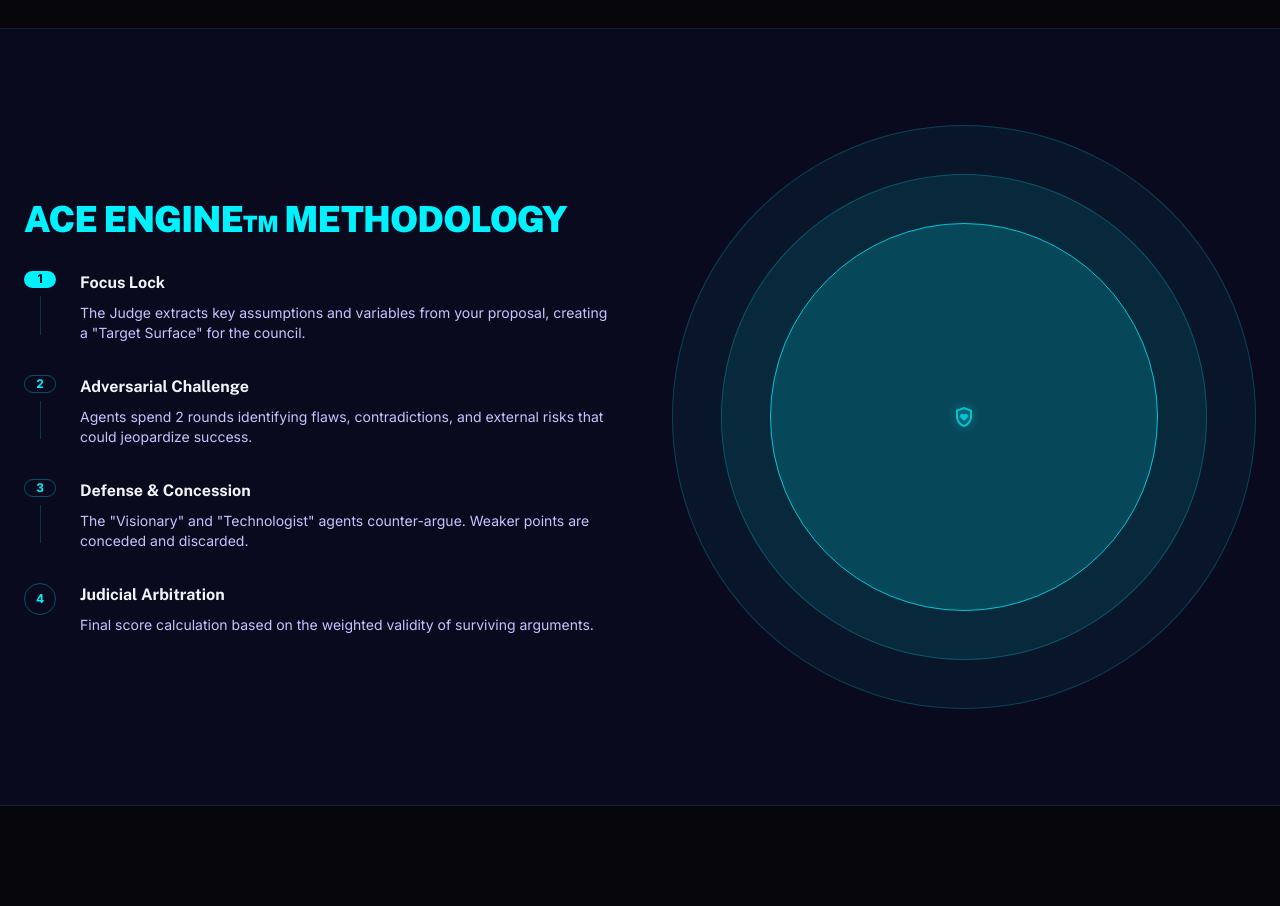
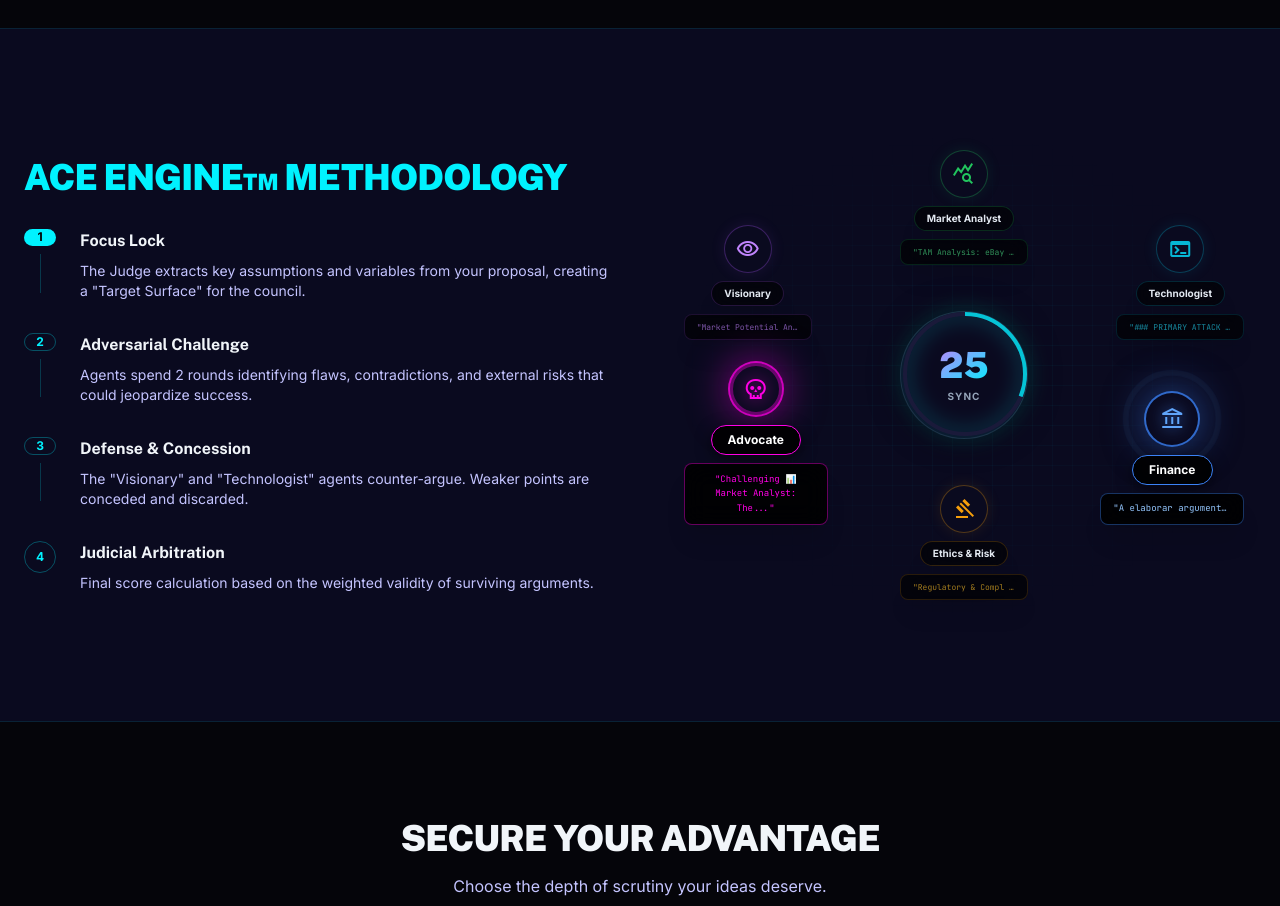
Before and after one commit to negraodenio/council, a Next.js app: page / in a window 1280 px wide. Shown: the part 2700-3606 px from the top of the page. Built offline with nearby package versions, Linux system fonts and the light colour scheme.

Commit message:
fix: pdf rendering boundaries, language detection matrix, and methodology visuals

```diff
--- a/src/app/api/session/worker/route.ts
+++ b/src/app/api/session/worker/route.ts
@@ -111,6 +111,10 @@ function detectLanguage(text: string): string {
             /\bestou\b/, /\bestá\b/, /\bisto\b/, /\bisso\b/, /\baquilo\b/,
             /\buma\b/, /\bumas\b/, /\bdos\b/, /\bdas\b/, /\bpelo\b/, /\bpela\b/,
             /\btenho\b/, /\btemos\b/, /\bsomos\b/, /\bsão\b/, /\bser\b/,
+            /\bpara\b/, /\bcom\b/, /\bcomo\b/, /\bpor\b/, /\bmais\b/,
+            /\baqui\b/, /\bsobre\b/, /\bmuita\b/, /\bdepois\b/, /\bantes\b/,
+            /\bagora\b/, /\bsempre\b/, /\bnunca\b/, /\btudo\b/, /\bnada\b/,
+            /\bcriar\b/, /\bpatos\b/, /\blagoa\b/, /\bparque\b/, /\bjamor\b/
         ],
         French: [
             /\bje\b/, /\bveux\b/, /\bouvrir\b/, /\bmagasin\b/, /\bentreprise\b/,
--- a/src/app/page.tsx
+++ b/src/app/page.tsx
@@ -325,15 +325,87 @@ export default function Home() {
                                 </div>
                             </div>
                         </div>
-                        <div className="md:w-1/2 relative">
-                            <div className="aspect-square bg-neon-cyan/5 rounded-full border border-neon-cyan/20 flex items-center justify-center p-12">
-                                <div className="w-full h-full bg-neon-cyan/10 rounded-full border border-neon-cyan/30 flex items-center justify-center p-12 animate-pulse">
-                                    <div className="w-full h-full bg-neon-cyan/20 rounded-full border border-neon-cyan flex items-center justify-center">
-                                        <span className="material-symbols-outlined text-6xl text-neon-cyan glow-text">shield_with_heart</span>
-                                    </div>
+                        <div className="md:w-1/2 relative min-h-[500px] flex items-center justify-center">
+                            {/* Grid Background */}
+                            <div className="absolute inset-0 bg-[linear-gradient(rgba(0,240,255,0.05)_1px,transparent_1px),linear-gradient(90deg,rgba(0,240,255,0.05)_1px,transparent_1px)] bg-[size:20px_20px] rounded-full [mask-image:radial-gradient(ellipse_at_center,black,transparent_70%)]"></div>
+
+                            {/* Connecting lines */}
+                            <svg className="absolute inset-0 w-full h-full -z-10 pointer-events-none opacity-20">
+                                {/* Center to Agents */}
+                                <line x1="50%" y1="50%" x2="50%" y2="15%" stroke="#00f0ff" strokeWidth="1" strokeDasharray="4 4" />
+                                <line x1="50%" y1="50%" x2="85%" y2="30%" stroke="#00f0ff" strokeWidth="1" strokeDasharray="4 4" />
+                                <line x1="50%" y1="50%" x2="85%" y2="70%" stroke="#00f0ff" strokeWidth="1" strokeDasharray="4 4" />
+                                <line x1="50%" y1="50%" x2="50%" y2="85%" stroke="#00f0ff" strokeWidth="1" strokeDasharray="4 4" />
+                                <line x1="50%" y1="50%" x2="15%" y2="70%" stroke="#00f0ff" strokeWidth="1" strokeDasharray="4 4" />
+                                <line x1="50%" y1="50%" x2="15%" y2="30%" stroke="#00f0ff" strokeWidth="1" strokeDasharray="4 4" />
+                            </svg>
+
+                            {/* Central Hub */}
+                            <div className="relative z-10 size-32 rounded-full bg-[#0a0a1f] border border-slate-700/50 flex flex-col items-center justify-center shadow-[0_0_30px_rgba(0,0,0,0.8)]">
+                                {/* Progress Ring */}
+                                <svg className="absolute inset-0 w-full h-full -rotate-90 drop-shadow-[0_0_10px_rgba(0,240,255,0.5)]">
+                                    <circle cx="64" cy="64" r="60" fill="none" stroke="#1a1a3a" strokeWidth="4" />
+                                    <circle cx="64" cy="64" r="60" fill="none" stroke="#00f0ff" strokeWidth="4" strokeDasharray="377" strokeDashoffset="260" className="animate-pulse" />
+                                </svg>
+                                <span className="text-4xl font-black bg-clip-text text-transparent bg-gradient-to-br from-[#c084fc] to-[#00f0ff] font-display">25</span>
+                                <span className="text-[10px] text-slate-400 font-bold tracking-widest mt-1">SYNC</span>
+                            </div>
+
+                            {/* Agent 1: Market Analyst (Top) */}
+                            <div className="absolute top-[5%] left-1/2 -translate-x-1/2 flex flex-col items-center gap-2 hover:scale-105 transition-transform cursor-default">
+                                <div className="size-12 rounded-full border border-green-500/30 bg-[#0a0a1f] flex items-center justify-center shadow-[0_0_15px_rgba(34,197,94,0.1)]">
+                                    <span className="material-symbols-outlined shrink-0 select-none text-green-500 text-xl">query_stats</span>
                                 </div>
+                                <div className="bg-black/60 backdrop-blur-md px-3 py-1 rounded-full border border-green-500/20 text-[10px] font-bold text-slate-200 shadow-xl">Market Analyst</div>
+                                <div className="bg-black/80 backdrop-blur-md border border-green-500/20 px-3 py-1.5 rounded-lg text-[8px] text-green-400/80 font-mono w-32 truncate text-center opacity-80 shadow-xl">"TAM Analysis: eBay..."</div>
                             </div>
-                            <div className="absolute -z-10 top-0 left-0 w-full h-full opacity-10 tech-grid"></div>
+
+                            {/* Agent 2: Technologist (Top-Right) */}
+                            <div className="absolute top-[20%] right-[2%] flex flex-col items-center gap-2 hover:scale-105 transition-transform cursor-default">
+                                <div className="size-12 rounded-full border border-cyan-500/30 bg-[#0a0a1f] flex items-center justify-center shadow-[0_0_15px_rgba(6,182,212,0.1)]">
+                                    <span className="material-symbols-outlined shrink-0 select-none text-cyan-500 text-xl">terminal</span>
+                                </div>
+                                <div className="bg-black/60 backdrop-blur-md px-3 py-1 rounded-full border border-cyan-500/20 text-[10px] font-bold text-slate-200 shadow-xl">Technologist</div>
+                                <div className="bg-black/80 backdrop-blur-md border border-cyan-500/20 px-3 py-1.5 rounded-lg text-[8px] text-cyan-400/80 font-mono w-32 truncate text-center opacity-80 shadow-xl">"### PRIMARY ATTACK..."</div>
+                            </div>
+
+                            {/* Agent 3: Finance (Bottom-Right) - ACTIVE GLOW */}
+                            <div className="absolute bottom-[20%] right-[2%] flex flex-col items-center gap-2 hover:scale-105 transition-transform cursor-default z-20">
+                                <div className="relative size-14 rounded-full border-2 border-blue-500/80 bg-[#0a0a1f] flex items-center justify-center shadow-[0_0_40px_rgba(59,130,246,0.5)]">
+                                    <div className="absolute inset-0 rounded-full border-[3px] border-blue-400 opacity-50 animate-ping"></div>
+                                    <span className="material-symbols-outlined shrink-0 select-none text-blue-400 text-2xl drop-shadow-[0_0_8px_rgba(59,130,246,0.8)]">account_balance</span>
+                                </div>
+                                <div className="bg-black/90 backdrop-blur-md px-4 py-1.5 rounded-full border border-blue-500 text-xs font-bold text-white shadow-[0_4px_15px_rgba(0,0,0,0.5)]">Finance</div>
+                                <div className="bg-black/90 backdrop-blur-md border border-blue-500/40 px-3 py-2 rounded-lg text-[9px] text-blue-300 font-mono w-36 truncate text-center shadow-xl">"A elaborar argumento..."</div>
+                            </div>
+
+                            {/* Agent 4: Ethics (Bottom) */}
+                            <div className="absolute bottom-[5%] left-1/2 -translate-x-1/2 flex flex-col items-center gap-2 hover:scale-105 transition-transform cursor-default">
+                                <div className="size-12 rounded-full border border-amber-500/30 bg-[#0a0a1f] flex items-center justify-center shadow-[0_0_15px_rgba(245,158,11,0.1)]">
+                                    <span className="material-symbols-outlined shrink-0 select-none text-amber-500 text-xl">gavel</span>
+                                </div>
+                                <div className="bg-black/60 backdrop-blur-md px-3 py-1 rounded-full border border-amber-500/20 text-[10px] font-bold text-slate-200 shadow-xl">Ethics & Risk</div>
+                                <div className="bg-black/80 backdrop-blur-md border border-amber-500/20 px-3 py-1.5 rounded-lg text-[8px] text-amber-400/80 font-mono w-32 truncate text-center opacity-80 shadow-xl">"Regulatory & Compl..."</div>
+                            </div>
+
+                            {/* Agent 5: Advocate (Bottom-Left) - ACTIVE GLOW */}
+                            <div className="absolute bottom-[20%] left-[2%] flex flex-col items-center gap-2 hover:scale-105 transition-transform cursor-default z-20">
+                                <div className="relative size-14 rounded-full border-2 border-[#ff00e5]/80 bg-[#0a0a1f] flex items-center justify-center shadow-[0_0_40px_rgba(255,0,229,0.5)]">
+                                    <div className="absolute inset-0 rounded-full border-[3px] border-[#ff00e5] opacity-30 animate-pulse"></div>
+                                    <span className="material-symbols-outlined shrink-0 select-none text-[#ff00e5] text-2xl drop-shadow-[0_0_10px_rgba(255,0,229,0.8)]">skull</span>
+                                </div>
+                                <div className="bg-black/90 backdrop-blur-md px-4 py-1.5 rounded-full border border-[#ff00e5] text-xs font-bold text-white shadow-[0_4px_15px_rgba(0,0,0,0.5)]">Advocate</div>
+                                <div className="bg-black/90 backdrop-blur-md border border-[#ff00e5]/40 px-3 py-2 rounded-lg text-[9px] text-[#ff00e5] font-mono w-36 text-center shadow-xl leading-relaxed whitespace-normal min-h-[30px] flex items-center justify-center">"Challenging 📊 Market Analyst: The..."</div>
+                            </div>
+
+                            {/* Agent 6: Visionary (Top-Left) */}
+                            <div className="absolute top-[20%] left-[2%] flex flex-col items-center gap-2 hover:scale-105 transition-transform cursor-default">
+                                <div className="size-12 rounded-full border border-purple-500/30 bg-[#0a0a1f] flex items-center justify-center shadow-[0_0_15px_rgba(168,85,247,0.1)]">
+                                    <span className="material-symbols-outlined shrink-0 select-none text-purple-400 text-xl">visibility</span>
+                                </div>
+                                <div className="bg-black/60 backdrop-blur-md px-3 py-1 rounded-full border border-purple-500/20 text-[10px] font-bold text-slate-200 shadow-xl">Visionary</div>
+                                <div className="bg-black/80 backdrop-blur-md border border-purple-500/20 px-3 py-1.5 rounded-lg text-[8px] text-purple-400/80 font-mono w-32 truncate text-center opacity-80 shadow-xl">"Market Potential Ana..."</div>
+                            </div>
                         </div>
                     </div>
                 </div>
--- a/src/ui/ConsensusReport.tsx
+++ b/src/ui/ConsensusReport.tsx
@@ -185,7 +185,7 @@ export default function ConsensusReport({ validation, patches }: {
             </header>
 
             {/* Hidden PDF Container */}
-            <div style={{ display: 'none' }}>
+            <div style={{ position: 'absolute', top: '-9999px', left: '-9999px' }}>
                 <PDFReportTemplate validation={validation} lang={lang} />
             </div>
 
```
